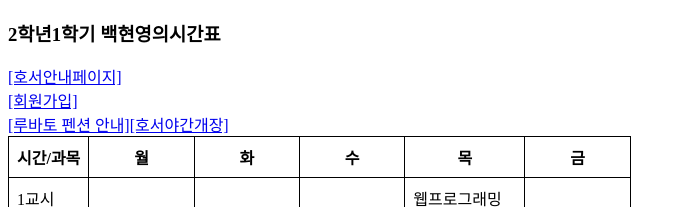
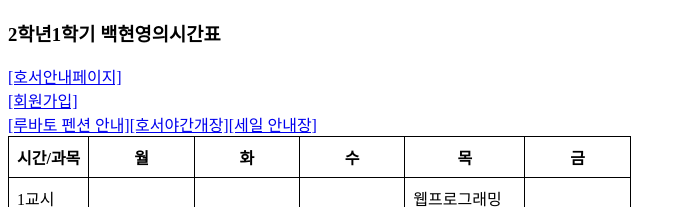
Before and after one commit to dossun0207/dossun0207.github.io, a plain HTML site: page index.html in a window 1280 px wide. Shown: the top 207 px of the page, without its empty margins (0-686 px from the left). Drawn offline with Linux system fonts and the light colour scheme.

Commit message:
세일 안내 경로

```diff
--- a/index.html
+++ b/index.html
@@ -89,6 +89,7 @@ table, tr, th, td {
 	  <a href='form_test.html'> [회원가입]</a><br>
 	  <a href='list.html'>[루바토 펜션 안내]</a>
 	  <a href="호서야간개장.html">[호서야간개장]</a>
+	  <a href='ex1_bg-color.html'>[세일 안내장]</a>
 
 
 </table>
```
